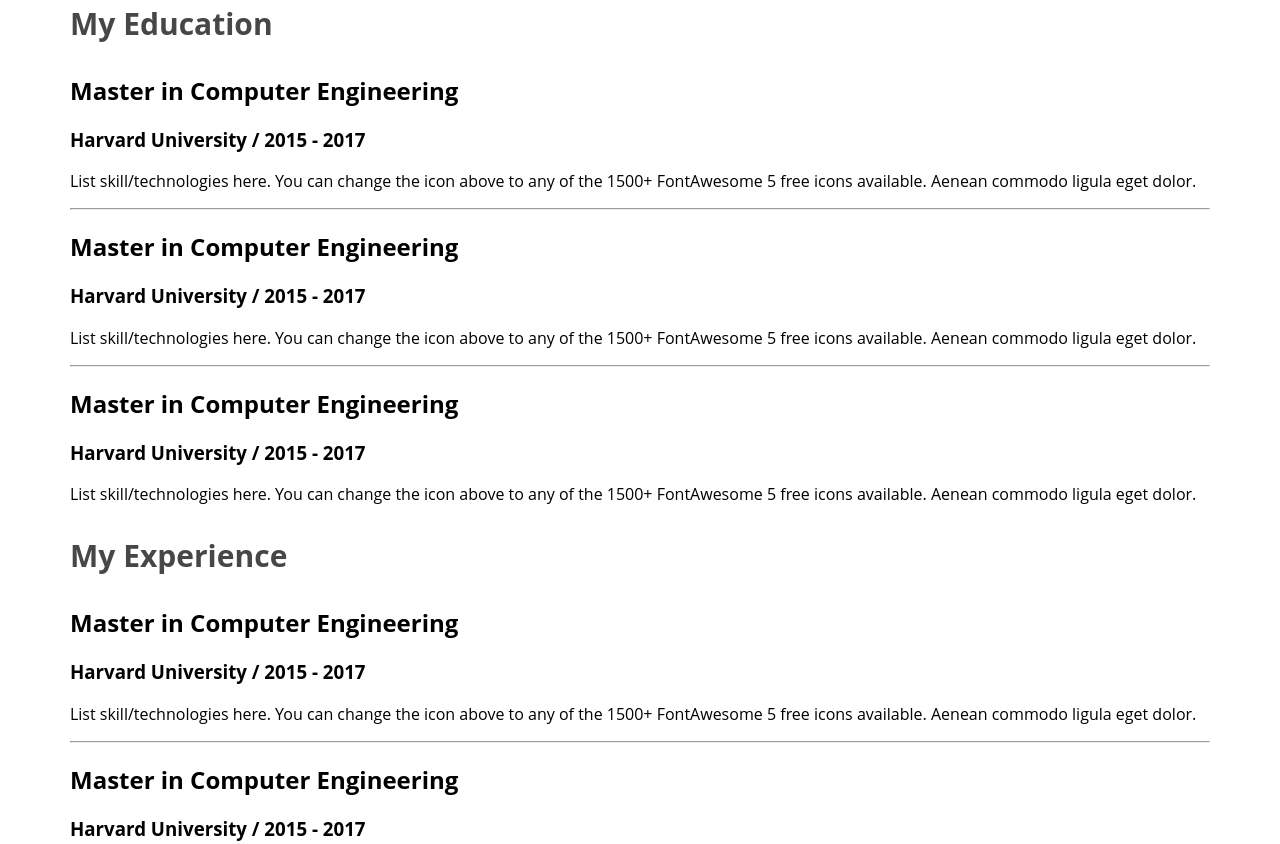
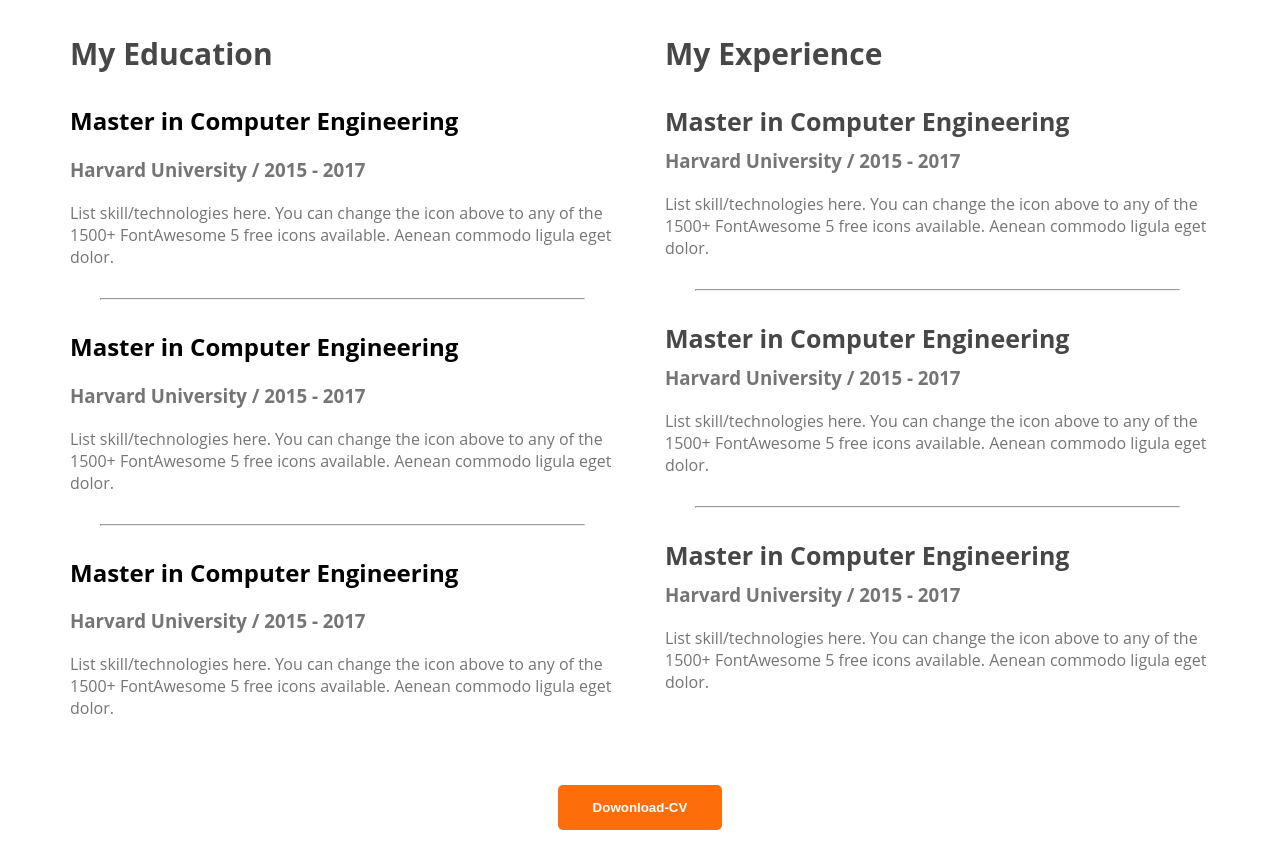
Before and after one commit to nayeem-miah/web-devoloper-protpolio, a plain HTML site: page index.html in a window 1280 px wide. Shown: the part 2287-3131 px from the top of the page. Drawn offline with Linux system fonts and the light colour scheme.

Commit message:
finished the resumesection

```diff
--- a/index.html
+++ b/index.html
@@ -88,26 +88,26 @@
             <h3 class="section-title">
                 A summary of My Resume
             </h3>
-            <div class="resume-colum">
+            <div class="resume-container">
                 <!-- .resume-colum*2>h3.resume-colum-title -->
                 <div class="resume-colum">
                     <h3 class="resume-colum-title">My Education</h3>
                     <div class="resume-item">
-                        <h2 class="resume-title">Master in Computer Engineering</h2>
+                        <h2 class="esume-item-title">Master in Computer Engineering</h2>
                         <h3 class="resume-item-institute">Harvard University / 2015 - 2017</h3>
                         <p class="resume-item-discriptoon">List skill/technologies here. You can change the icon above
                             to any of the 1500+ FontAwesome 5 free icons available. Aenean commodo ligula eget dolor.</p>
                     </div>
                     <hr>
                     <div class="resume-item">
-                        <h2 class="resume-title">Master in Computer Engineering</h2>
+                        <h2 class="esume-item-title">Master in Computer Engineering</h2>
                         <h3 class="resume-item-institute">Harvard University / 2015 - 2017</h3>
                         <p class="resume-item-discriptoon">List skill/technologies here. You can change the icon above
                             to any of the 1500+ FontAwesome 5 free icons available. Aenean commodo ligula eget dolor.</p>
                     </div>
                     <hr>
                     <div class="resume-item">
-                        <h2 class="resume-title">Master in Computer Engineering</h2>
+                        <h2 class="esume-item-title">Master in Computer Engineering</h2>
                         <h3 class="resume-item-institute">Harvard University / 2015 - 2017</h3>
                         <p class="resume-item-discriptoon">List skill/technologies here. You can change the icon above
                             to any of the 1500+ FontAwesome 5 free icons available. Aenean commodo ligula eget dolor.</p>
@@ -120,26 +120,30 @@
                 <div class="resume-colum">
                     <h3 class="resume-colum-title">My Experience</h3>
                     <div class="resume-item">
-                        <h2 class="resume-title">Master in Computer Engineering</h2>
+                        <h2 class="resume-item-title">Master in Computer Engineering</h2>
                         <h3 class="resume-item-institute">Harvard University / 2015 - 2017</h3>
                         <p class="resume-item-discriptoon">List skill/technologies here. You can change the icon above
                             to any of the 1500+ FontAwesome 5 free icons available. Aenean commodo ligula eget dolor.</p>
                     </div>
                     <hr>
                     <div class="resume-item">
-                        <h2 class="resume-title">Master in Computer Engineering</h2>
+                        <h2 class="resume-item-title">Master in Computer Engineering</h2>
                         <h3 class="resume-item-institute">Harvard University / 2015 - 2017</h3>
                         <p class="resume-item-discriptoon">List skill/technologies here. You can change the icon above
                             to any of the 1500+ FontAwesome 5 free icons available. Aenean commodo ligula eget dolor.</p>
                     </div>
                     <hr>
                     <div class="resume-item">
-                        <h2 class="resume-title">Master in Computer Engineering</h2>
+                        <h2 class="resume-item-title">Master in Computer Engineering</h2>
                         <h3 class="resume-item-institute">Harvard University / 2015 - 2017</h3>
                         <p class="resume-item-discriptoon">List skill/technologies here. You can change the icon above
                             to any of the 1500+ FontAwesome 5 free icons available. Aenean commodo ligula eget dolor.</p>
 
+                    </div>
                 </div>
+            </div>
+            <div class="dowonload-cv">
+                <button class="btn-primary">Dowonload-CV</button>
             </div>
         </section>
     </main>
--- a/stayls/protpolio.css
+++ b/stayls/protpolio.css
@@ -143,3 +143,30 @@ main section{
 
 
 }
+.resume-container{
+    display:flex;
+    gap:50px;
+}
+.resume-item-title{
+    color: #474747;
+
+    font-size: 25px;
+    font-weight: 700;
+    margin-bottom: 10px;
+
+
+}
+.resume-item-institute{
+    margin-bottom: 20px;
+    margin-top:0px;
+}
+.resume-item-institute,.resume-item-discriptoon{
+    color: #757575;
+}
+.resume-container hr{
+    margin:30px;
+}
+.dowonload-cv{
+    text-align: center;
+    margin-top: 50px;
+}
```
